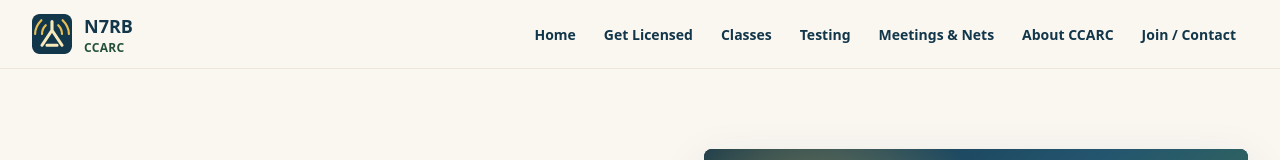
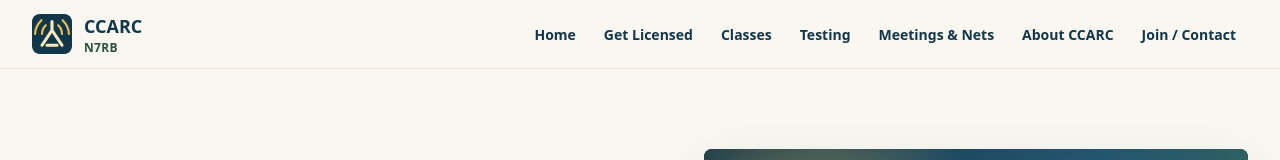
Before and after one commit to membership-ccarc/n7rb, a Next.js app: page / in a window 1280 px wide. Shown: the top 160 px of the page. Built offline with nearby package versions, Linux system fonts and the light colour scheme.

Commit message:
Flipped header title to put CCARC on top

```diff
--- a/app/layout.tsx
+++ b/app/layout.tsx
@@ -48,8 +48,8 @@ function Header() {
             priority
           />
           <span>
-            <span className="block text-lg">{SITE.callsign}</span>
-            <span className="block text-xs font-bold uppercase tracking-wide text-pine-700">{SITE.shortName}</span>
+            <span className="block text-lg">{SITE.shortName}</span>
+            <span className="block text-xs font-bold uppercase tracking-wide text-pine-700">{SITE.callsign}</span>
           </span>
         </Link>
         <nav aria-label="Primary navigation">
```
